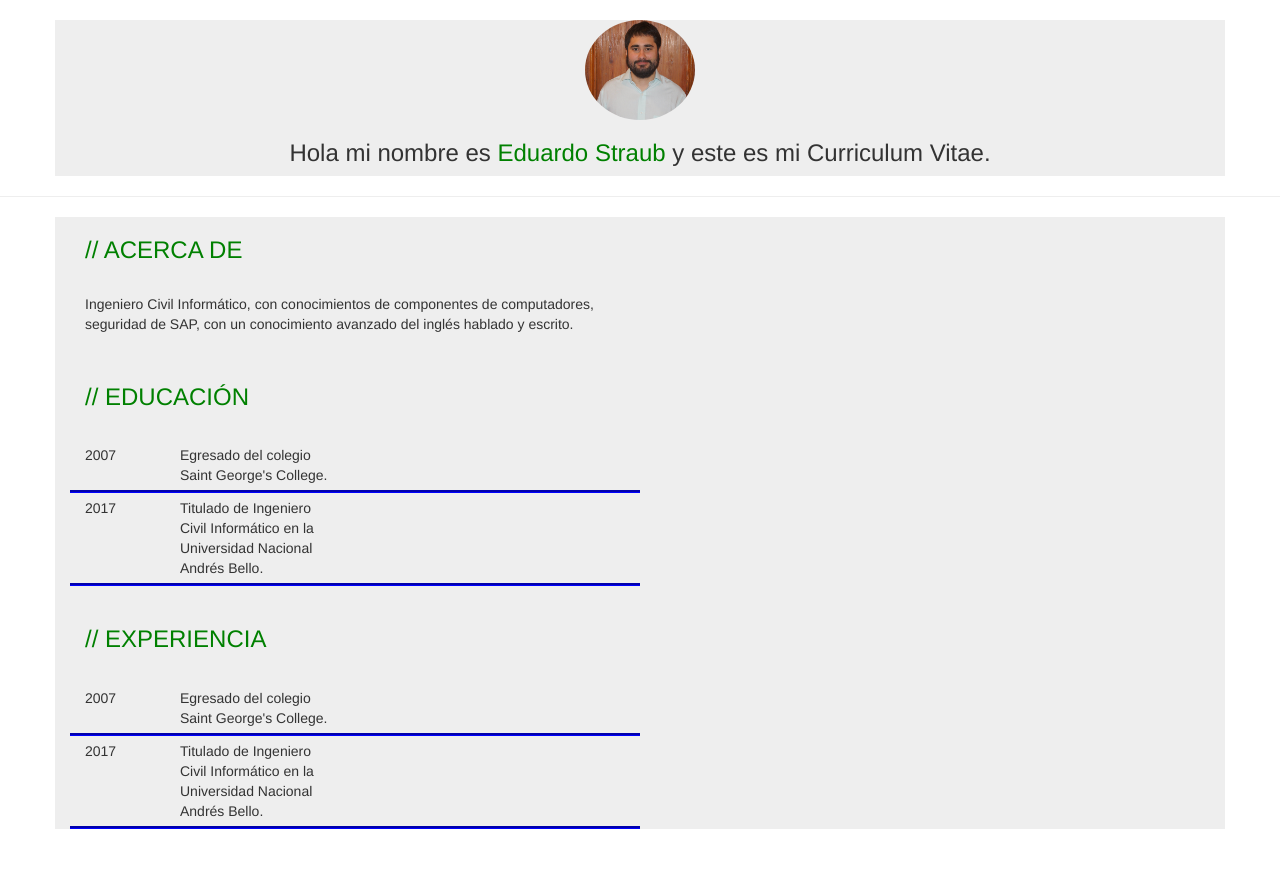
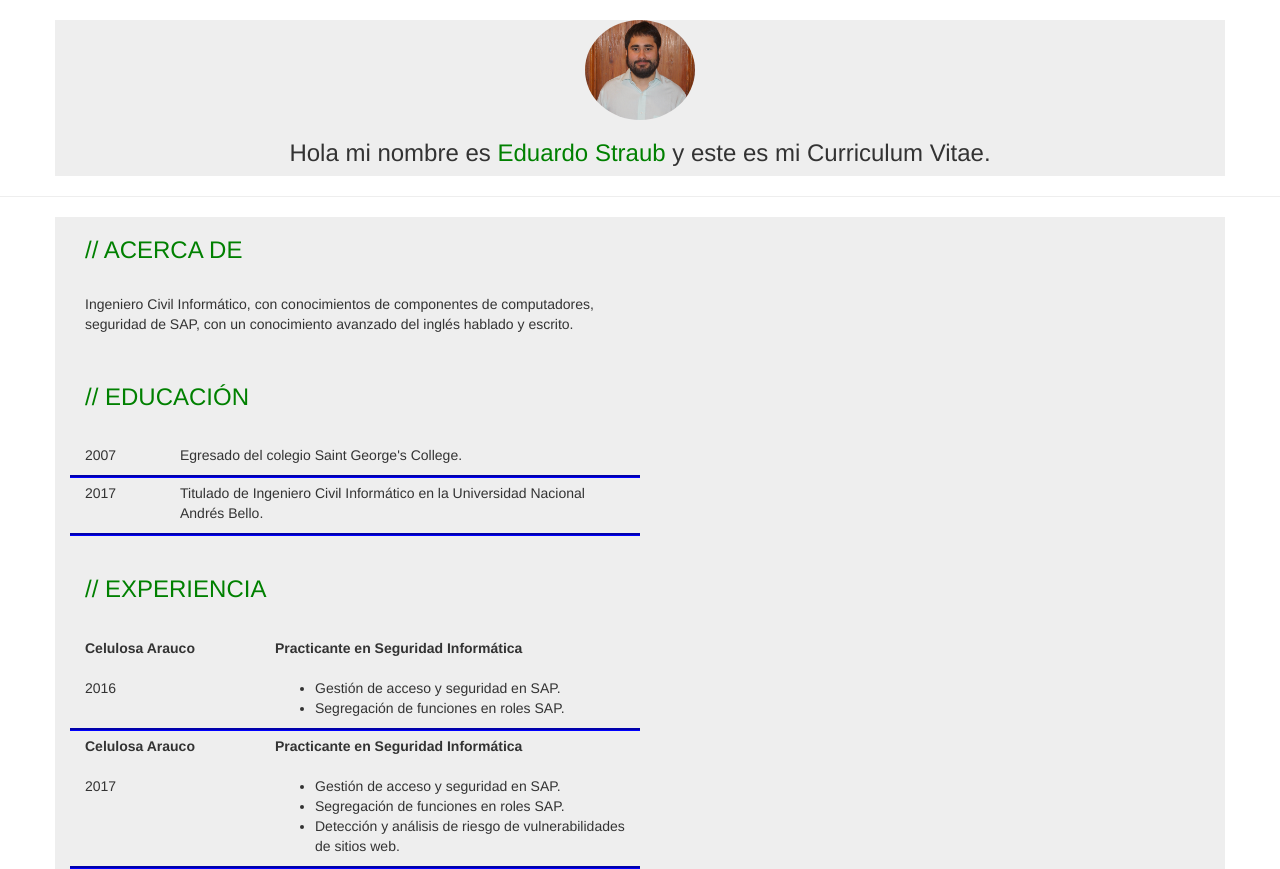
Before and after one commit to Stro21/E3CP2A1, a website: page public_html/index.html in a window 1280 px wide. Before the commit the page ends 829 px from the top, so only its background shows below. Drawn offline with nearby package versions, Linux system fonts and the light colour scheme.

Commit message:
Completado en el segundo container.

```diff
--- a/public_html/assets/css/actividad6.css
+++ b/public_html/assets/css/actividad6.css
@@ -37,5 +37,4 @@ and open the template in the editor.
   border-left-color: blue;
   border-right-color: blue;
   padding-top: 5px;
-  padding-bottom: 5px;
 }
--- a/public_html/index.html
+++ b/public_html/index.html
@@ -48,35 +48,50 @@ and open the template in the editor.
             <div class="col-md-2 col-sm-2 col-lg-2">
               <p>2007</p>
             </div>
-            <div class="col-md-4 col-sm-4 col-lg-4">
-              Egresado del colegio Saint George's College.
+            <div class="col-md-10 col-sm-10 col-lg-10">
+              <p>Egresado del colegio Saint George's College.</p>
             </div>
           </div>
           <div class="row borde">
             <div class="col-md-2 col-sm-2 col-lg-2">
               <p>2017</p>
             </div>
-            <div class="col-md-4 col-sm-4 col-lg-4">
-              Titulado de Ingeniero Civil Informático en la Universidad Nacional Andrés Bello.
+            <div class="col-md-10 col-sm-10 col-lg-10">
+              <p>Titulado de Ingeniero Civil Informático en la Universidad Nacional Andrés Bello.</p>
             </div>
           </div>
           <br>
           <h3 class="verde">// EXPERIENCIA</h3>
           <br>
           <div class="row borde">
-            <div class="col-md-2 col-sm-2 col-lg-2">
-              <p>2007</p>
+            <div class="col-md-4 col-sm-4 col-lg-4">
+              <b>Celulosa Arauco</b>
+              <br><br>
+              <p>2016</p>
             </div>
-            <div class="col-md-4 col-sm-4 col-lg-4">
-              Egresado del colegio Saint George's College.
+            <div class="col-md-8 col-sm-8 col-lg-8">
+              <b>Practicante en Seguridad Informática</b>
+              <br><br>
+              <ul>
+                <li>Gestión de acceso y seguridad en SAP.</li>
+                <li>Segregación de funciones en roles SAP.</li>
+              </ul>
             </div>
           </div>
           <div class="row borde">
-            <div class="col-md-2 col-sm-2 col-lg-2">
+            <div class="col-md-4 col-sm-4 col-lg-4">
+              <b>Celulosa Arauco</b>
+              <br><br>
               <p>2017</p>
             </div>
-            <div class="col-md-4 col-sm-4 col-lg-4">
-              Titulado de Ingeniero Civil Informático en la Universidad Nacional Andrés Bello.
+            <div class="col-md-8 col-sm-8 col-lg-8">
+              <b>Practicante en Seguridad Informática</b>
+              <br><br>
+              <ul>
+                <li>Gestión de acceso y seguridad en SAP.</li>
+                <li>Segregación de funciones en roles SAP.</li>
+                <li>Detección y análisis de riesgo de vulnerabilidades de sitios web.</li>
+              </ul>
             </div>
           </div>
         </div>
```
